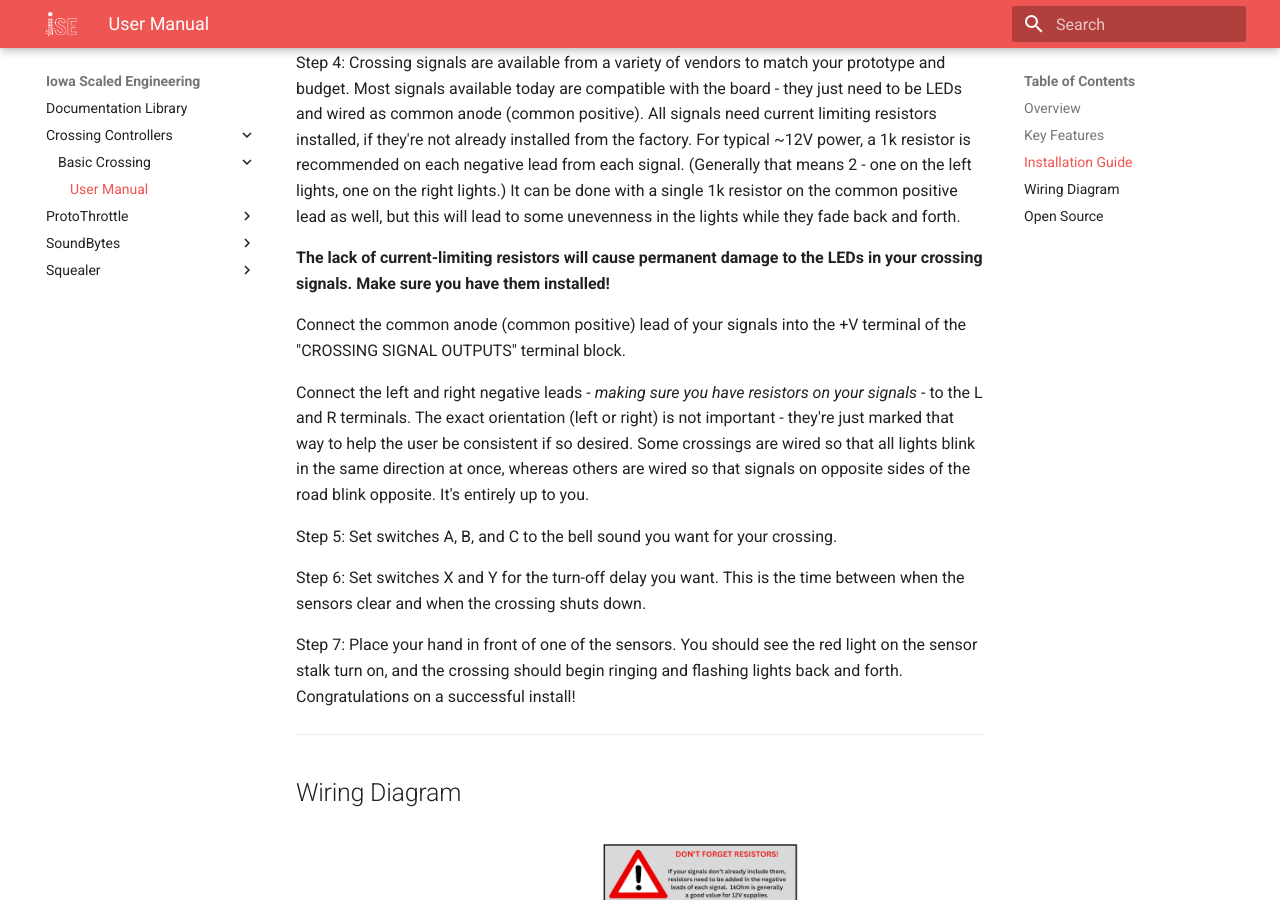
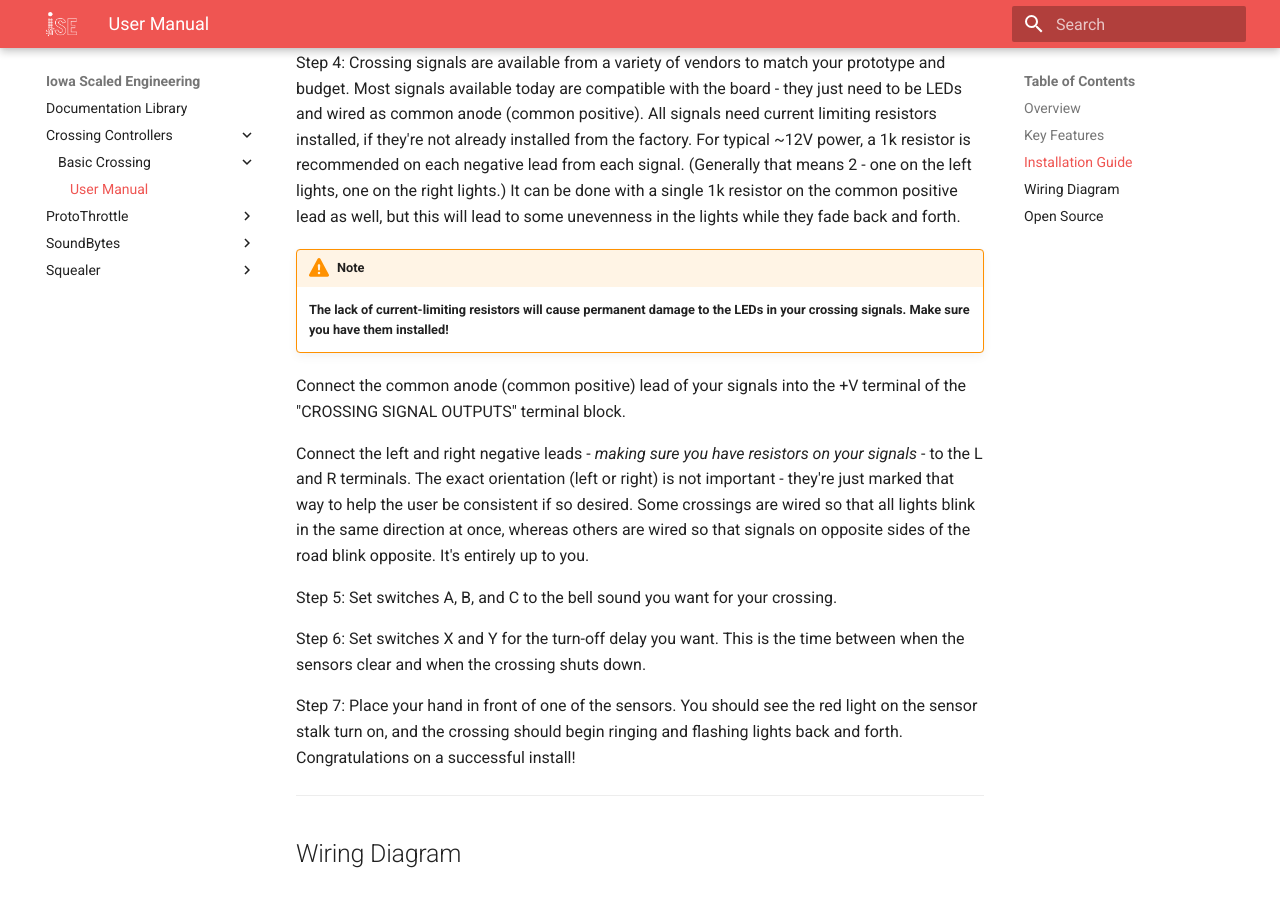
Before and after one commit to IowaScaledEngineering/ise-docs, an MkDocs documentation site: the page built from docs/Crossing Controllers/Basic Crossing/manual.md, in a window 1280 px wide and 900 px high, scrolled down 1760 px. Built offline with MkDocs 1.6.1 and Material for MkDocs 9.7.7, drawn with Linux system fonts in a browser that asks for light colours.

Commit message:
Add LED warning to xing manual

```diff
--- a/docs/Crossing Controllers/Basic Crossing/manual.md
+++ b/docs/Crossing Controllers/Basic Crossing/manual.md
@@ -34,7 +34,8 @@ If you're not sure exactly when you want your crossing to trigger, you can leave
 
 Step 4: Crossing signals are available from a variety of vendors to match your prototype and budget.  Most signals available today are compatible with the board - they just need to be LEDs and wired as common anode (common positive).   All signals need current limiting resistors installed, if they're not already installed from the factory.  For typical ~12V power, a 1k resistor is recommended on each negative lead from each signal.  (Generally that means 2 - one on the left lights, one on the right lights.)  It can be done with a single 1k resistor on the common positive lead as well, but this will lead to some unevenness in the lights while they fade back and forth.
 
-**The lack of current-limiting resistors will cause permanent damage to the LEDs in your crossing signals.  Make sure you have them installed!**
+!!! note warning
+    **The lack of current-limiting resistors will cause permanent damage to the LEDs in your crossing signals.  Make sure you have them installed!**
 
 Connect the common anode (common positive) lead of your signals into the +V terminal of the "CROSSING SIGNAL OUTPUTS" terminal block.
 
```
